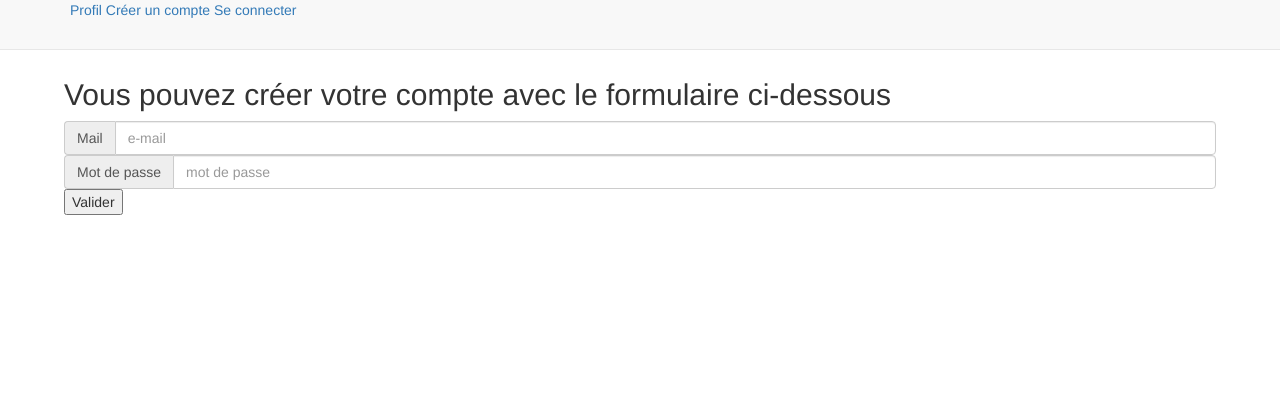
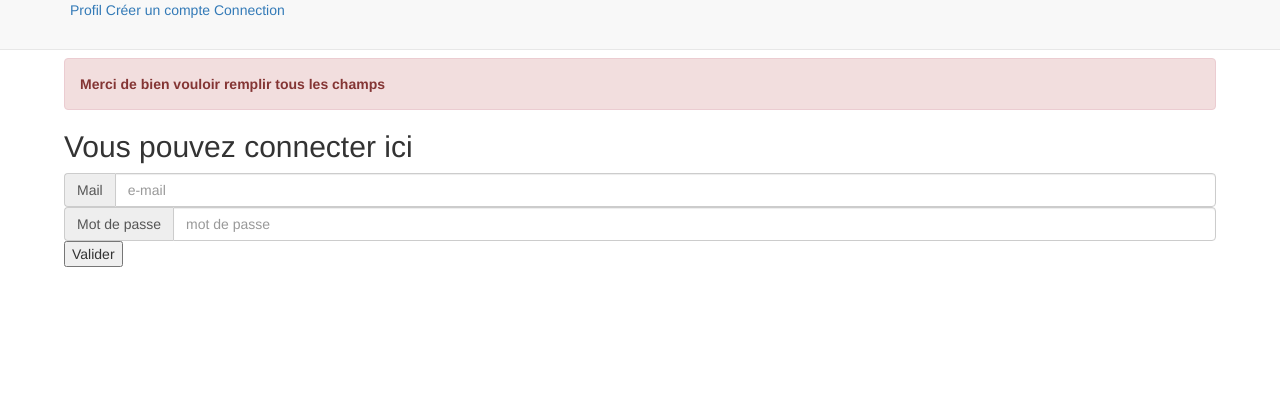
Before and after one commit to yoannMasson/ProjetWeb, a PHP site: page /Connection.php?message_error=connectionRequise in a window 1280 px wide. Shown: the top 420 px of the page. Run offline with PHP 8.4, Linux system fonts and the light colour scheme.

Commit message:
Ajout Deconnection
gestion de la connection dans profil
Update du header

```diff
--- a/Connection.php
+++ b/Connection.php
@@ -5,8 +5,17 @@
   <link rel="stylesheet" href="bootstrap/css/bootstrap.css"/>
 </head>
 <body>
-  <?php include('header.php'); ?>
-  <h2>Vous pouvez créer votre compte avec le formulaire ci-dessous</h2>
+  <?php include('header.php');
+    if (isset($_GET['message_error']) AND $_GET['message_error']=="infosErronees") {
+      echo "<div class='alert alert-danger' role='alert'>
+      <a href=''# class='alert-link'>Désolé, ce compte et/ou ce mot de passe n'existent pas</a>
+      </div> ";
+    }elseif(isset($_GET['message_error']) AND $_GET['message_error']=="connectionRequise") {
+      echo "<div class='alert alert-danger' role='alert'>
+      <a href=''# class='alert-link'>Merci de bien vouloir remplir tous les champs</a>
+      </div> "; }
+     ?>
+  <h2>Vous pouvez connecter ici</h2>
 
     <form method="post" action="profil.php?where=connection">
 
--- a/CreationCompte.php
+++ b/CreationCompte.php
@@ -18,6 +18,10 @@
     elseif (isset($_GET['message_error']) AND $_GET['message_error']=="pbPass") {
       echo "<div class='alert alert-danger' role='alert'>
       <a href=''# class='alert-link'>Merci de bien confirmer le mot de passe</a>
+      </div> ";
+    }elseif (isset($_GET['message_error']) AND $_GET['message_error']=="wrongUsers") {
+      echo "<div class='alert alert-danger' role='alert'>
+      <a href=''# class='alert-link'>E-mail déjà utilisée</a>
       </div> ";
     }
     ?>
--- a/functionsDB.php
+++ b/functionsDB.php
@@ -42,7 +42,7 @@
 
 }
 
-function canConnected($mail,$mdp){
+function canConnect($mail,$mdp){
   return true;
 }
 
--- a/header.php
+++ b/header.php
@@ -2,6 +2,12 @@
   <div class="container">
     <a href="profil.php" class="elementHeader">Profil</a>
     <a href="CreationCompte.php" class="elementHeader">Créer un compte</a>
-    <a href="Connection.php"class="elementHeader">Se connecter</a>
+    <?php
+    include('functionsDB.php');
+     if(isset($_COOKIE['mail']) and isset($_COOKIE['mdp']) and canConnect($_COOKIE['mail'],$_COOKIE['mdp'])){
+      echo '<a href="Deconnection.php"class="elementHeader">Se deconnecter</a>';
+    }else{
+      echo '<a href="Connection.php"class="elementHeader">Connection</a>';
+    } ?>
   </div>
 </nav>
```
Also changed, not shown: Deconnection.php (added, +15 -0 lines), profil.php (+14 -7 lines).
